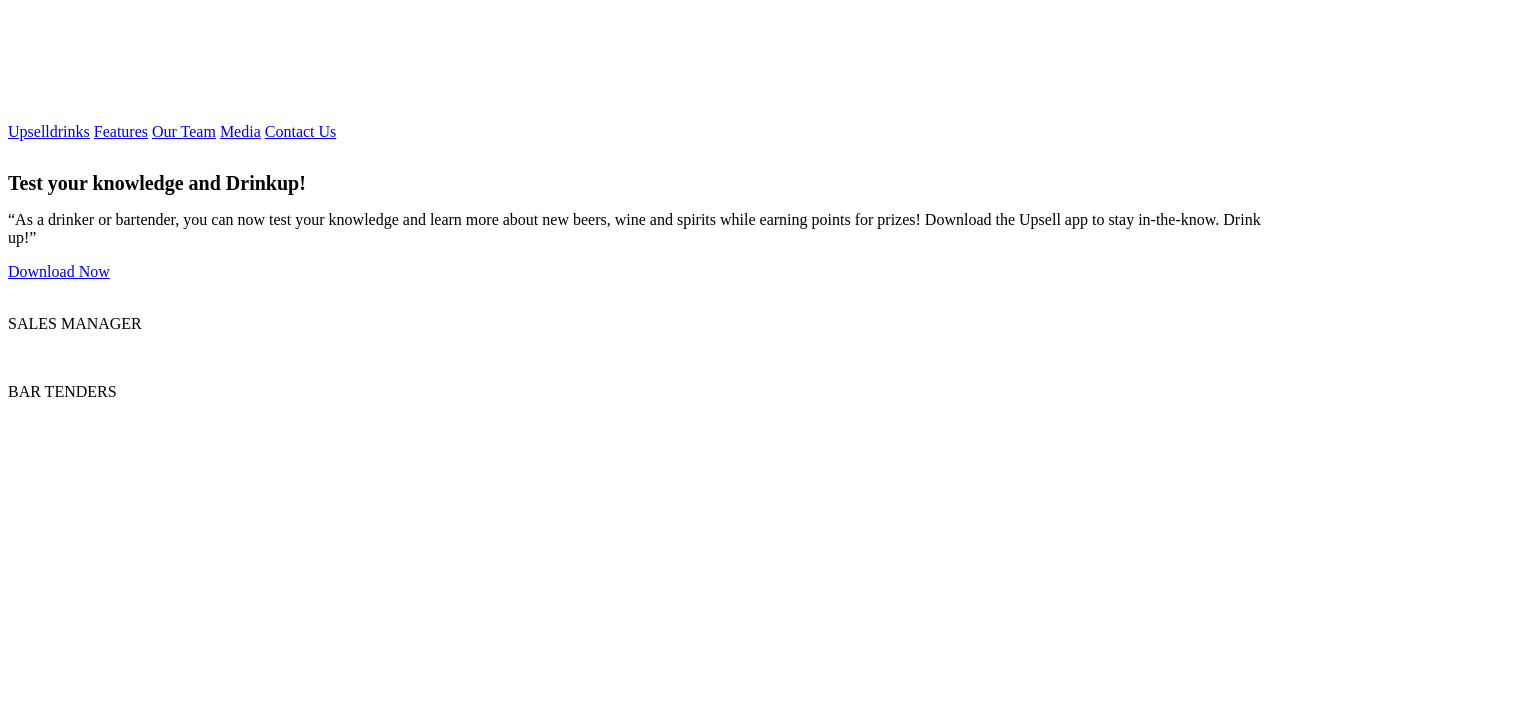
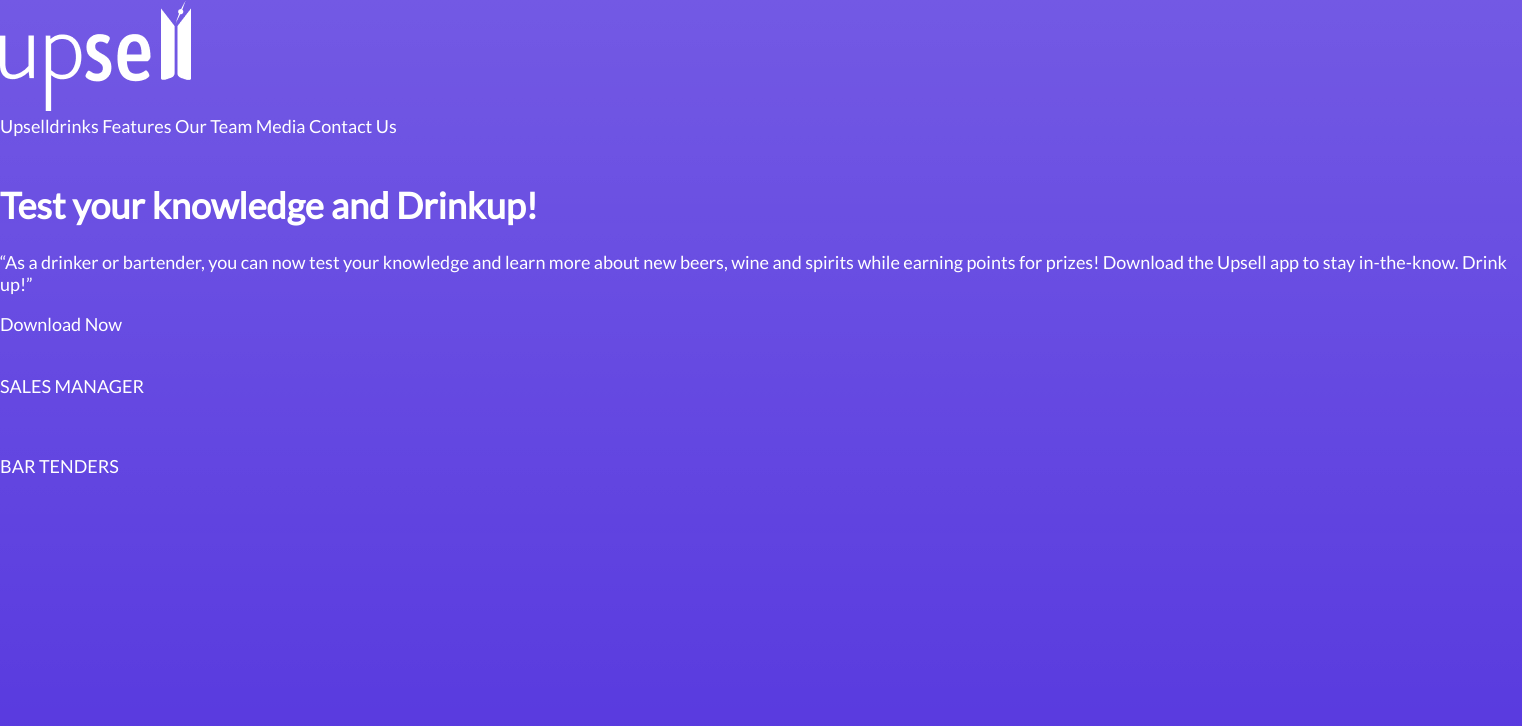
Before and after one commit to onikaChorba/drinkUp, a website built with webpack: page src/index.html in a window 1280 px wide. Shown: the whole page, 1522 px wide, since content can reach past the window. Built offline with nearby package versions, Linux system fonts and the light colour scheme.

Commit message:
front style

```diff
--- a/src/index.html
+++ b/src/index.html
@@ -11,8 +11,8 @@
 <body>
   <header>
     <div class="nav">
-            <a href="#" class="logo">
-                <img src="./scss/images/logo.png" alt="">
+      <a class="logo">
+        <img src="../img/logo.png" alt="">
       </a>
       <nav class="nav-bar">
         <a href="#Upselldrinks">Upselldrinks</a>
--- a/src/js/Front-page.js
+++ b/src/js/Front-page.js
@@ -1,4 +1,4 @@
 
-export function makeAlert(text) {
-    alert(text)
-}
+// export function makeAlert(text) {
+//     alert(text)
+// }
--- a/src/scss/Front-page/Hero/Hero.scss
+++ b/src/scss/Front-page/Hero/Hero.scss
@@ -1,3 +1,7 @@
-h1 {
-    font-size: 20px;
+header {
+    nav {
+        a {
+            color: #fff;
+        }
+    }
 }
--- a/src/scss/Front-page/index.scss
+++ b/src/scss/Front-page/index.scss
@@ -1 +1,31 @@
-@import './Hero/Hero.scss'
+@import './Hero/Hero.scss';
+@import url('https://fonts.googleapis.com/css2?family=Lato&display=swap');
+
+body {
+    font-family: 'Lato', sans-serif;
+    font-size: 18px;
+    color: #ffff;
+    margin: 0;
+    padding: 0;
+    top: 0;
+    left: 0;
+    outline: none;
+    border: none;
+    text-decoration: none;
+    background: linear-gradient(180deg, rgba(255, 255, 255, 0.2) 0%, rgba(255, 255, 255, 0) 100%), #5030DD;
+    background-blend-mode: hard-light, normal;
+    overflow-x: hidden;
+    width: 100%;
+    height: 100%;
+}
+
+header {
+    width: 1522px;
+    height: 989px;
+}
+
+a {
+    text-decoration: none;
+    display: inline-block;
+    color: #ffff;
+}
```
Also changed, not shown: src/img/logo.png (renamed from src/scss/images/logo.png), src/scss/images/icon1.png (deleted). Lines whose indentation alone changed are shown as unchanged.
